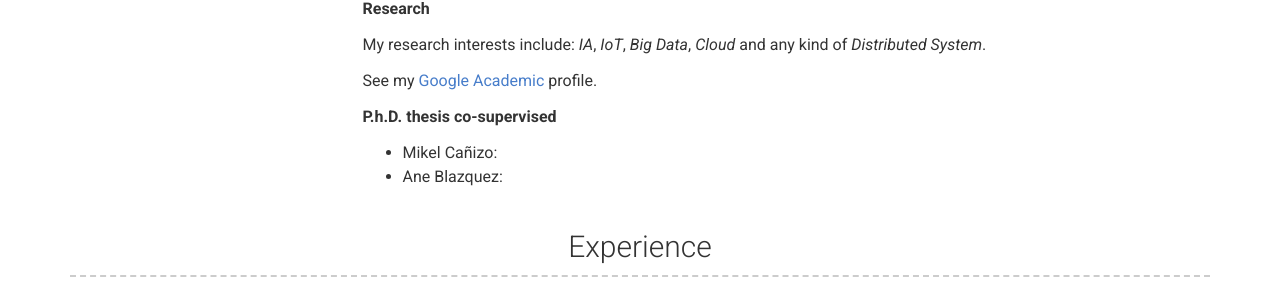
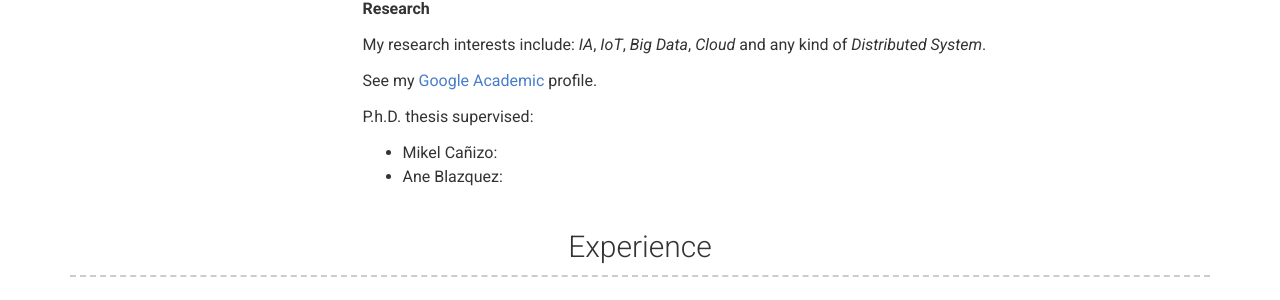
Before and after one commit to Neuw84/neuw84.github.io, a Jekyll site: the page built from index.md, in a window 1280 px wide and 900 px high, scrolled down 416 px. Shown: the part 153-453 px from the top of the window. Built offline with Jekyll 4.4.1, drawn with Linux system fonts in a browser that asks for light colours.

```diff
--- a/_config.yml
+++ b/_config.yml
@@ -45,7 +45,7 @@ about_content: | # this will include new lines to allow paragraphs here you can
 
    See my [Google Academic](https://scholar.google.es/citations?user=RcnJ168AAAAJ&hl=en) profile.
 
-   **P.h.D. thesis co-supervised**
+   P.h.D. thesis supervised:
    * Mikel Cañizo:
    * Ane Blazquez:
 
```
